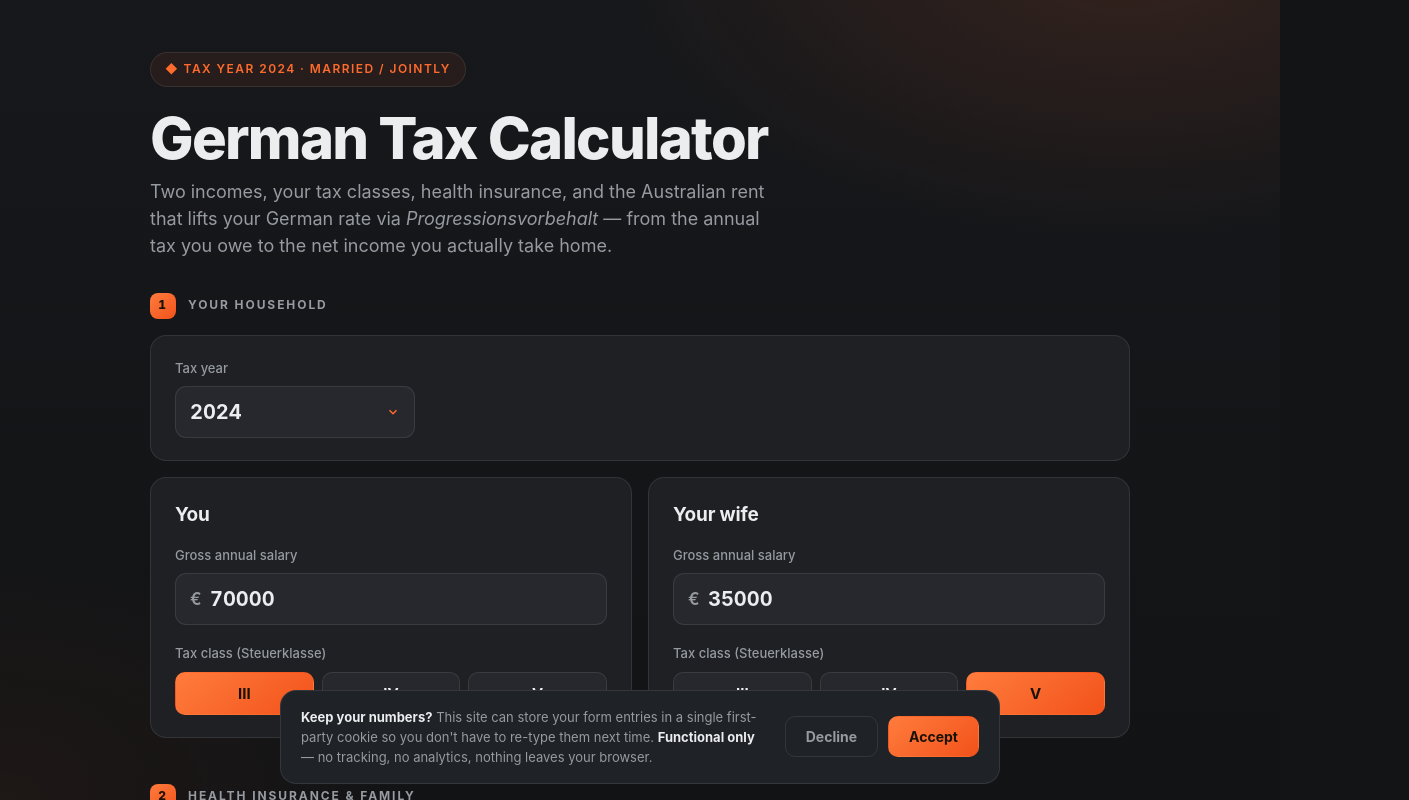
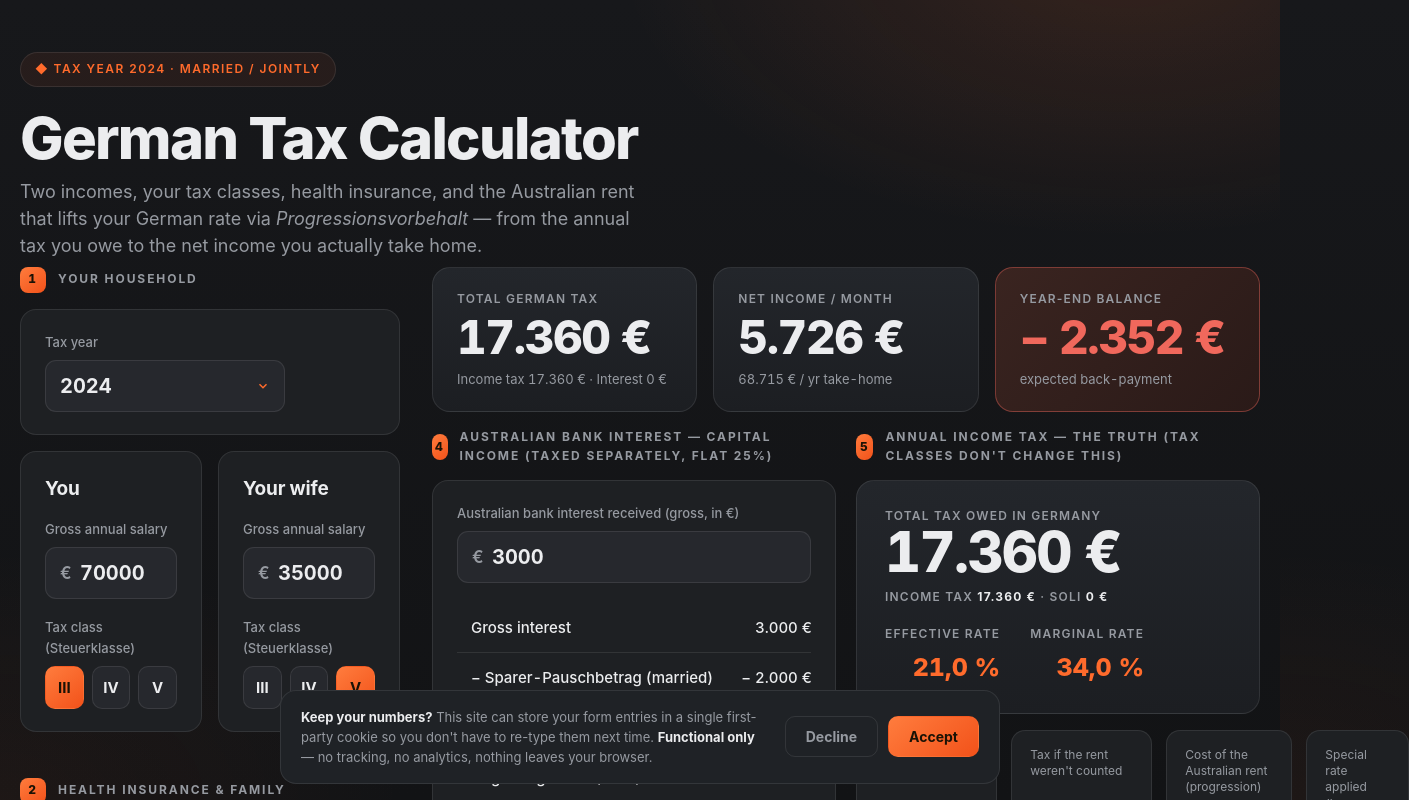
Before and after one commit to leewaa/german-tax-calculator, a Svelte app: page / in a window 1280 px wide. Shown: the top 800 px of the page, 1409 px wide, since content can reach past the window. Built offline with nearby package versions, Linux system fonts and the light colour scheme.

Commit message:
feat: two-pane dashboard layout on wide screens (sticky inputs + hero + grid)

```diff
--- a/src/App.svelte
+++ b/src/App.svelte
@@ -689,7 +689,7 @@
     padding: 52px 20px 96px;
   }
   .wrap {
-    max-width: 980px;
+    max-width: 1600px;
     margin: 0 auto;
   }
   .wrap > * {
@@ -1006,18 +1006,53 @@
     color: var(--accent);
   }
 
-  .net-banner {
-    background: linear-gradient(135deg, #ff7c3d, #ee4f18);
-    border-color: transparent;
+  /* hero summary strip */
+  .hero {
+    display: grid;
+    gap: 16px;
+    grid-template-columns: 1fr;
+    margin-bottom: 16px;
   }
-  .net-banner .lbl {
-    color: rgba(26, 18, 5, 0.66);
+  .hero-tile {
+    background: linear-gradient(180deg, #23262b, #1c1e22);
+    border: 1px solid var(--line);
+    border-radius: 18px;
+    padding: 22px 24px;
   }
-  .net-banner .big {
-    color: var(--paper);
+  .hero-tile .lbl {
+    font-size: 12px;
+    letter-spacing: 0.1em;
+    text-transform: uppercase;
+    color: var(--muted);
+    font-weight: 600;
   }
-  .net-banner .rates b {
-    color: var(--paper);
+  .hero-tile .big {
+    font-size: clamp(34px, 4.4vw, 46px);
+    font-weight: 800;
+    letter-spacing: -0.03em;
+    font-variant-numeric: tabular-nums;
+    line-height: 1.02;
+    margin-top: 6px;
+  }
+  .hero-tile .sub {
+    font-size: 13px;
+    color: var(--muted);
+    margin-top: 8px;
+    font-variant-numeric: tabular-nums;
+  }
+  .hero-tile.refund {
+    background: linear-gradient(135deg, #1e3a30, #172a23);
+    border-color: rgba(54, 194, 139, 0.4);
+  }
+  .hero-tile.refund .big {
+    color: var(--good);
+  }
+  .hero-tile.owe {
+    background: linear-gradient(135deg, #3a2420, #2a1a18);
+    border-color: rgba(240, 104, 92, 0.4);
+  }
+  .hero-tile.owe .big {
+    color: var(--bad);
   }
 
   .stats {
@@ -1361,4 +1396,47 @@
       flex: 1;
     }
   }
+
+  /* wide screens: two-pane dashboard */
+  @media (min-width: 960px) {
+    .panes {
+      display: grid;
+      grid-template-columns: 380px 1fr;
+      gap: 32px;
+      align-items: start;
+      margin-top: 8px;
+    }
+    .rail {
+      position: sticky;
+      top: 24px;
+      align-self: start;
+    }
+    .rail .sec-title:first-child {
+      margin-top: 0;
+    }
+    .results {
+      min-width: 0;
+    }
+    .hero {
+      grid-template-columns: 1fr 1fr 1fr;
+    }
+    .dash {
+      display: grid;
+      grid-template-columns: 1fr 1fr;
+      gap: 16px 20px;
+      align-items: start;
+    }
+    .dash-cell {
+      min-width: 0;
+    }
+    .dash-cell .sec-title {
+      margin-top: 0;
+      margin-bottom: 14px;
+    }
+  }
+  @media (min-width: 960px) and (max-width: 1180px) {
+    .panes {
+      grid-template-columns: 320px 1fr;
+    }
+  }
 </style>
```
